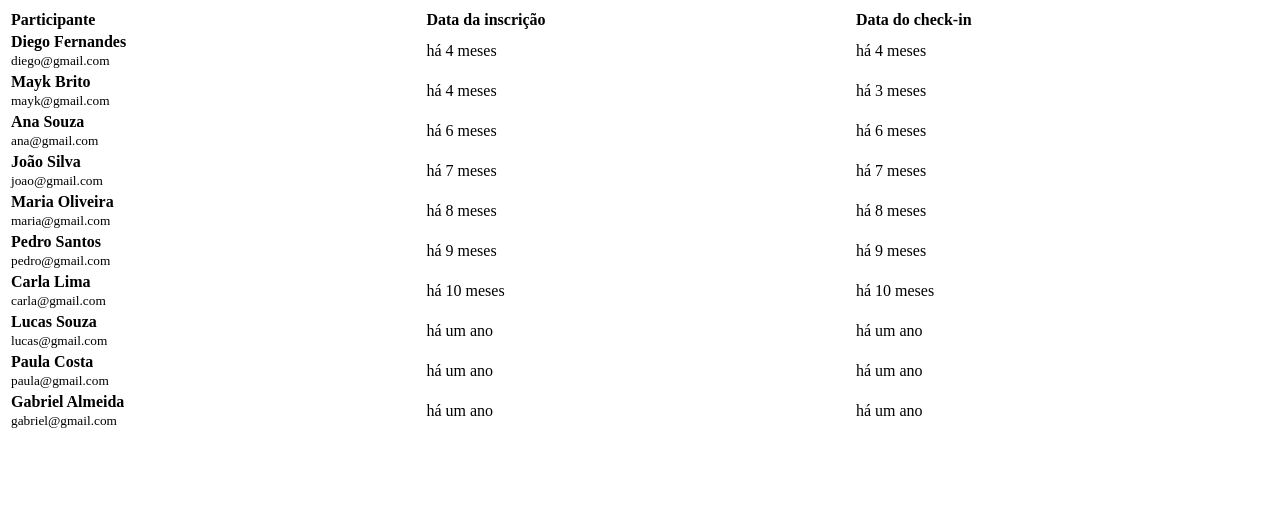
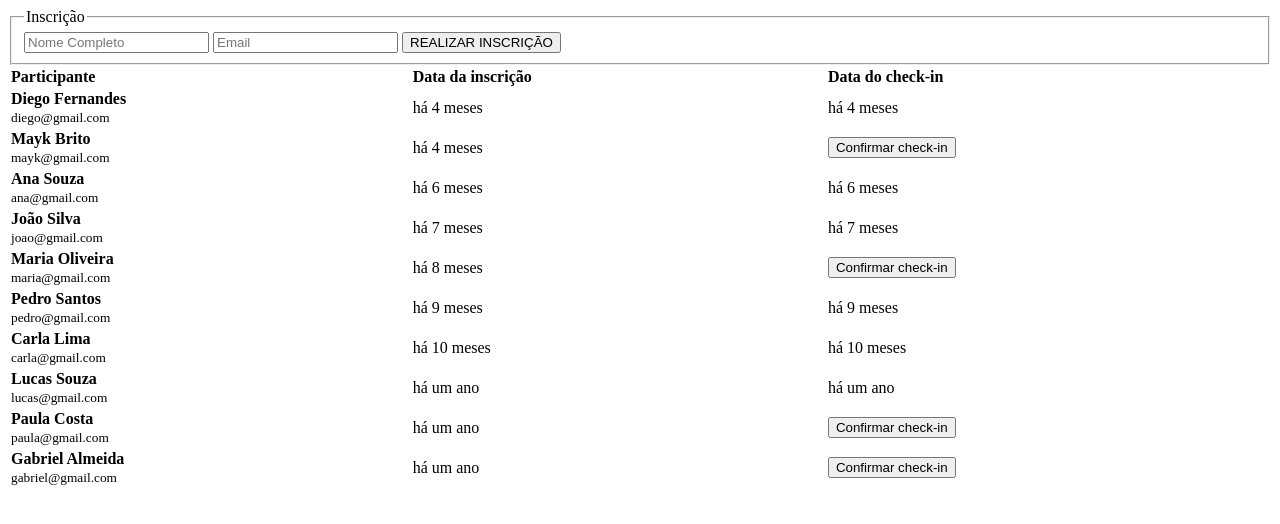
Before and after one commit to MyLearnHub/NLW-Unite-Full-Stack-Rocketseat, a plain HTML site: page index.html in a window 1280 px wide. Drawn offline with nearby package versions, Linux system fonts and the light colour scheme.

Commit message:
feature: check in validation and addition of a new participant

```diff
--- a/index.html
+++ b/index.html
@@ -7,11 +7,26 @@
     <link rel="stylesheet" href="style.css" />
     <script src="https://cdn.jsdelivr.net/npm/dayjs@1/dayjs.min.js"></script>
     <script src="https://cdn.jsdelivr.net/npm/dayjs@1/plugin/relativeTime.js"></script>
-    <script>dayjs.extend(window.dayjs_plugin_relativeTime)</script>
+    <script>
+      dayjs.extend(window.dayjs_plugin_relativeTime);
+    </script>
     <script src="https://cdn.jsdelivr.net/npm/dayjs@1/locale/pt-br.js"></script>
-    <script>dayjs.locale('pt-br')</script>
+    <script>
+      dayjs.locale("pt-br");
+    </script>
   </head>
   <body>
+    <form onsubmit="adicionarParticipante(event)">
+      <fieldset>
+        <legend>Inscrição</legend>
+
+        <div>
+          <input type="text" placeholder="Nome Completo" name="nome" required/>
+          <input type="email" placeholder="Email" name="email" required/>
+          <button>REALIZAR INSCRIÇÃO</button>
+        </div>
+      </fieldset>
+    </form>
     <table>
       <thead>
         <tr>
--- a/script.js
+++ b/script.js
@@ -9,7 +9,7 @@ let participantes = [
     nome: "Mayk Brito",
     email: "mayk@gmail.com",
     dataInscricao: new Date(2024, 2, 23, 19, 23),
-    dataCheckIn: new Date(2024, 2, 25, 20, 20),
+    dataCheckIn: null,
   },
   {
     nome: "Ana Souza",
@@ -27,7 +27,7 @@ let participantes = [
     nome: "Maria Oliveira",
     email: "maria@gmail.com",
     dataInscricao: new Date(2023, 10, 5, 19, 23),
-    dataCheckIn: new Date(2023, 10, 6, 20, 20),
+    dataCheckIn: null
   },
   {
     nome: "Pedro Santos",
@@ -51,19 +51,27 @@ let participantes = [
     nome: "Paula Costa",
     email: "paula@gmail.com",
     dataInscricao: new Date(2023, 6, 9, 19, 23),
-    dataCheckIn: new Date(2023, 6, 10, 20, 20),
+    dataCheckIn: null
   },
   {
     nome: "Gabriel Almeida",
     email: "gabriel@gmail.com",
     dataInscricao: new Date(2023, 5, 10, 19, 23),
-    dataCheckIn: new Date(2023, 5, 11, 20, 20),
+    dataCheckIn: null
   },
 ];
 
 const criarNovoParticipante = (participante) => {
   const dataInscricao = dayjs(Date.now()).to(participante.dataInscricao);
-  const dataCheckIn = dayjs(Date.now()).to(participante.dataCheckIn);
+  let dataCheckIn = dayjs(Date.now()).to(participante.dataCheckIn);
+
+  if (participante.dataCheckIn == null) {
+    dataCheckIn = `
+      <button data-email="${participante.email}" onclick="fazerCheckIn(event)">
+        Confirmar check-in
+      </button>
+    `;
+  }
 
   return `
       <tr>
@@ -88,3 +96,36 @@ const atualizarLista = (participantes) => {
 };
 
 atualizarLista(participantes);
+
+const adicionarParticipante = (event) => {
+  event.preventDefault();
+
+  const formData = new FormData(event.target);
+
+  const participante = {
+    nome: formData.get("nome"),
+    email: formData.get("email"),
+    dataInscricao: new Date(),
+    dataCheckIn: null,
+  };
+
+  participantes = [participante, ...participantes];
+
+  atualizarLista(participantes);
+};
+
+const fazerCheckIn = (event) => {
+  const mensagemConfirmacao = "Tem certeza que deseja fazer o check-in?"
+
+  if(confirm(mensagemConfirmacao) == false) {
+    return
+  };
+
+  const participante = participantes.find((p) => {
+    return p.email == event.target.dataset.email;
+  });
+
+  participante.dataCheckIn = new Date();
+
+  atualizarLista(participantes);
+};
```
Lines whose indentation alone changed are shown as unchanged.
